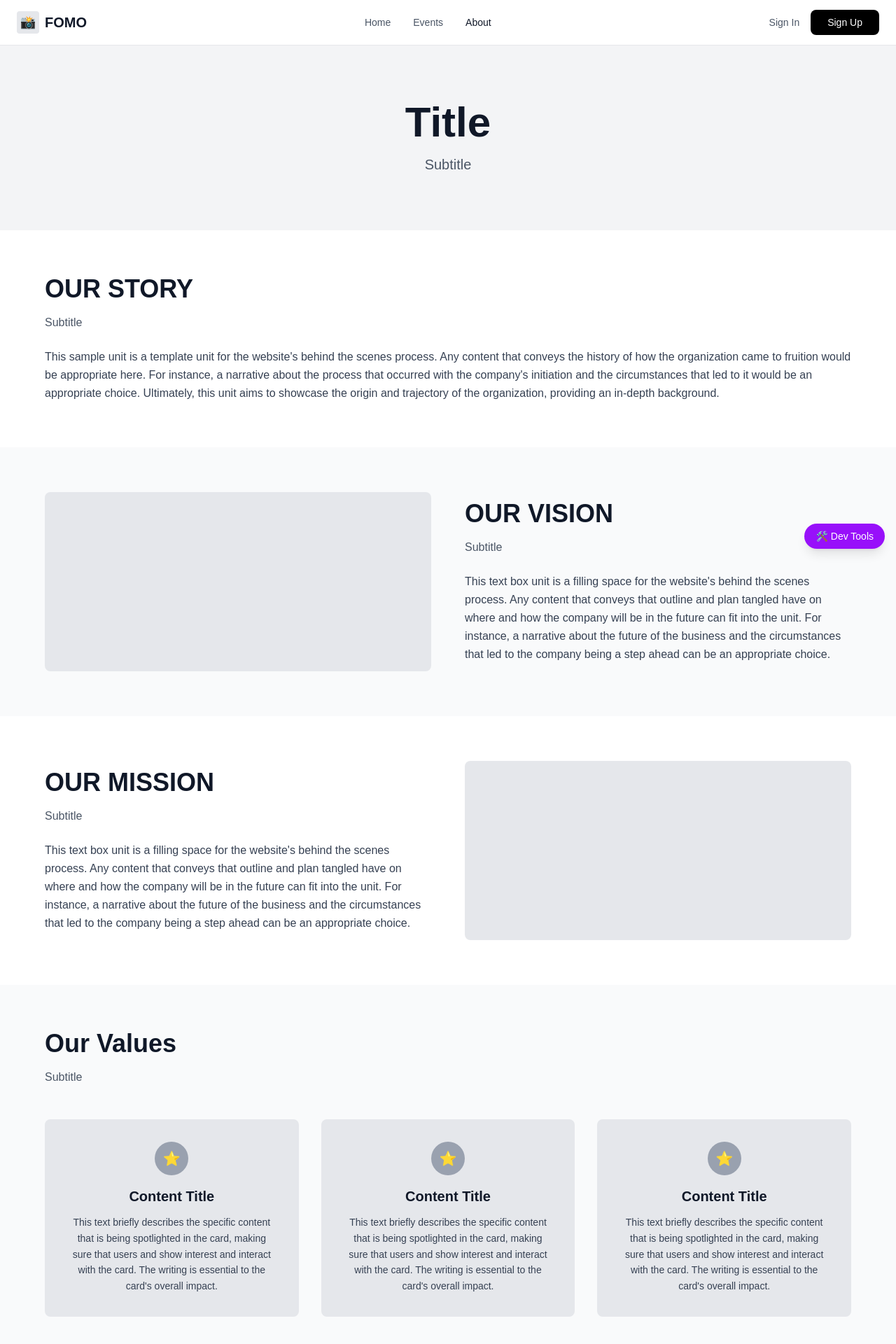
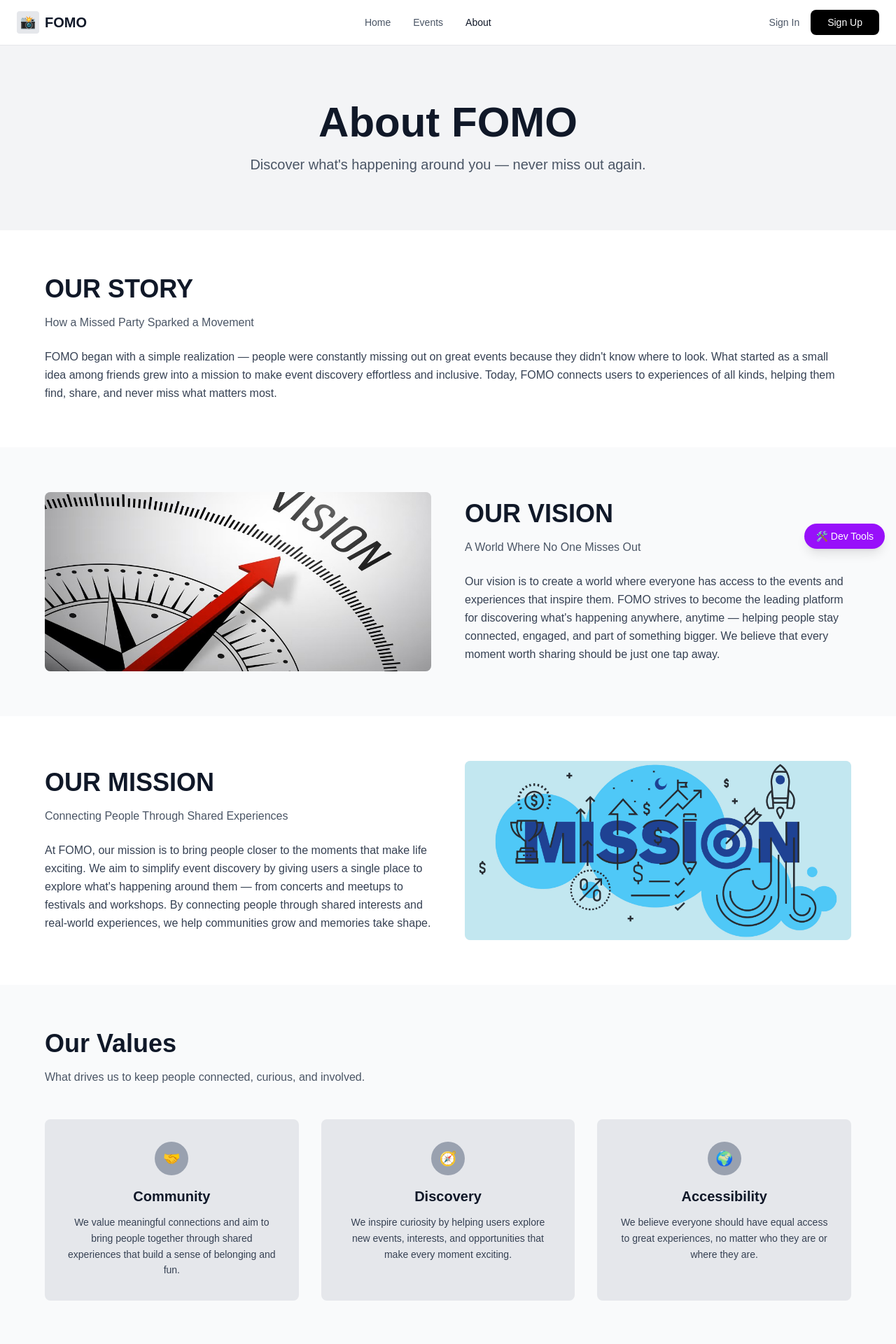
Before and after one commit to VanessaGikebe/FOMO-app, a Next.js app in the folder frontend/: page /p-about in a window 1280 px wide. Shown: the top 1920 px of the page at 70% size. Built offline with nearby package versions, Linux system fonts and the light colour scheme.

Commit message:
finish adding actual content to about page

```diff
--- a/frontend/src/components/pages/AboutPage.js
+++ b/frontend/src/components/pages/AboutPage.js
@@ -9,10 +9,10 @@ export default function AboutPage() {
       <section className="bg-gray-100 py-20 px-6">
         <div className="max-w-4xl mx-auto text-center">
           <h1 className="text-5xl md:text-6xl font-bold text-gray-900 mb-4">
-            Title
+            About FOMO
           </h1>
           <p className="text-xl text-gray-600">
-            Subtitle
+            Discover what's happening around you — never miss out again.
           </p>
         </div>
       </section>
@@ -23,9 +23,9 @@ export default function AboutPage() {
           <h2 className="text-4xl font-bold text-gray-900 mb-4">
             OUR STORY
           </h2>
-          <p className="text-gray-600 mb-6">Subtitle</p>
+          <p className="text-gray-600 mb-6">How a Missed Party Sparked a Movement</p>
           <p className="text-gray-700 leading-relaxed">
-            This sample unit is a template unit for the website's behind the scenes process. Any content that conveys the history of how the organization came to fruition would be appropriate here. For instance, a narrative about the process that occurred with the company's initiation and the circumstances that led to it would be an appropriate choice. Ultimately, this unit aims to showcase the origin and trajectory of the organization, providing an in-depth background.
+            FOMO began with a simple realization — people were constantly missing out on great events because they didn't know where to look. What started as a small idea among friends grew into a mission to make event discovery effortless and inclusive. Today, FOMO connects users to experiences of all kinds, helping them find, share, and never miss what matters most.
           </p>
         </div>
       </section>
@@ -34,14 +34,20 @@ export default function AboutPage() {
       <section className="py-16 px-6 bg-gray-50">
         <div className="max-w-6xl mx-auto">
           <div className="grid grid-cols-1 md:grid-cols-2 gap-12 items-center">
-            <div className="bg-gray-200 h-64 rounded-lg"></div>
+            <div className="bg-gray-200 h-64 rounded-lg">
+              <img
+                src="/vision.jpg"
+                alt="vision depiction"
+                className="rounded-lg object-cover w-full h-full"
+              />
+            </div>
             <div>
               <h2 className="text-4xl font-bold text-gray-900 mb-4">
                 OUR VISION
               </h2>
-              <p className="text-gray-600 mb-6">Subtitle</p>
+              <p className="text-gray-600 mb-6">A World Where No One Misses Out</p>
               <p className="text-gray-700 leading-relaxed">
-                This text box unit is a filling space for the website's behind the scenes process. Any content that conveys that outline and plan tangled have on where and how the company will be in the future can fit into the unit. For instance, a narrative about the future of the business and the circumstances that led to the company being a step ahead can be an appropriate choice.
+                Our vision is to create a world where everyone has access to the events and experiences that inspire them. FOMO strives to become the leading platform for discovering what's happening anywhere, anytime — helping people stay connected, engaged, and part of something bigger. We believe that every moment worth sharing should be just one tap away.
               </p>
             </div>
           </div>
@@ -56,12 +62,18 @@ export default function AboutPage() {
               <h2 className="text-4xl font-bold text-gray-900 mb-4">
                 OUR MISSION
               </h2>
-              <p className="text-gray-600 mb-6">Subtitle</p>
+              <p className="text-gray-600 mb-6">Connecting People Through Shared Experiences</p>
               <p className="text-gray-700 leading-relaxed">
-                This text box unit is a filling space for the website's behind the scenes process. Any content that conveys that outline and plan tangled have on where and how the company will be in the future can fit into the unit. For instance, a narrative about the future of the business and the circumstances that led to the company being a step ahead can be an appropriate choice.
+                At FOMO, our mission is to bring people closer to the moments that make life exciting. We aim to simplify event discovery by giving users a single place to explore what's happening around them — from concerts and meetups to festivals and workshops. By connecting people through shared interests and real-world experiences, we help communities grow and memories take shape.
               </p>
             </div>
-            <div className="bg-gray-200 h-64 rounded-lg order-1 md:order-2"></div>
+            <div className="bg-gray-200 h-64 rounded-lg order-1 md:order-2">
+              <img
+                src="/mission.jpg"
+                alt="mission depiction"
+                className="rounded-lg object-cover w-full h-full"
+              />
+            </div>
           </div>
         </div>
       </section>
@@ -72,45 +84,45 @@ export default function AboutPage() {
           <h2 className="text-4xl font-bold text-gray-900 mb-4">
             Our Values
           </h2>
-          <p className="text-gray-600 mb-12">Subtitle</p>
+          <p className="text-gray-600 mb-12">What drives us to keep people connected, curious, and involved.</p>
 
           <div className="grid grid-cols-1 md:grid-cols-3 gap-8">
             {/* Value Card 1 */}
             <div className="bg-gray-200 rounded-lg p-8 text-center">
               <div className="w-12 h-12 bg-gray-400 rounded-full mx-auto mb-4 flex items-center justify-center">
-                <span className="text-white text-xl">⭐</span>
+                <span className="text-white text-xl">🤝</span>
               </div>
               <h3 className="text-xl font-bold text-gray-900 mb-3">
-                Content Title
+                Community
               </h3>
               <p className="text-gray-700 text-sm leading-relaxed">
-                This text briefly describes the specific content that is being spotlighted in the card, making sure that users and show interest and interact with the card. The writing is essential to the card's overall impact.
+                We value meaningful connections and aim to bring people together through shared experiences that build a sense of belonging and fun.
               </p>
             </div>
 
             {/* Value Card 2 */}
             <div className="bg-gray-200 rounded-lg p-8 text-center">
               <div className="w-12 h-12 bg-gray-400 rounded-full mx-auto mb-4 flex items-center justify-center">
-                <span className="text-white text-xl">⭐</span>
+                <span className="text-white text-xl">🧭</span>
               </div>
               <h3 className="text-xl font-bold text-gray-900 mb-3">
-                Content Title
+                Discovery
               </h3>
               <p className="text-gray-700 text-sm leading-relaxed">
-                This text briefly describes the specific content that is being spotlighted in the card, making sure that users and show interest and interact with the card. The writing is essential to the card's overall impact.
+                We inspire curiosity by helping users explore new events, interests, and opportunities that make every moment exciting.
               </p>
             </div>
 
             {/* Value Card 3 */}
             <div className="bg-gray-200 rounded-lg p-8 text-center">
               <div className="w-12 h-12 bg-gray-400 rounded-full mx-auto mb-4 flex items-center justify-center">
-                <span className="text-white text-xl">⭐</span>
+                <span className="text-white text-xl">🌍</span>
               </div>
               <h3 className="text-xl font-bold text-gray-900 mb-3">
-                Content Title
+                Accessibility
               </h3>
               <p className="text-gray-700 text-sm leading-relaxed">
-                This text briefly describes the specific content that is being spotlighted in the card, making sure that users and show interest and interact with the card. The writing is essential to the card's overall impact.
+                We believe everyone should have equal access to great experiences, no matter who they are or where they are.
               </p>
             </div>
           </div>
@@ -121,10 +133,10 @@ export default function AboutPage() {
       <section className="py-20 px-6 bg-gray-200">
         <div className="max-w-4xl mx-auto text-center">
           <h2 className="text-4xl font-bold text-gray-900 mb-4">
-            Title
+            Get Started with FOMO
           </h2>
           <p className="text-xl text-gray-600 mb-8">
-            Subtitle
+            Join the community, explore events, and start making every moment count.
           </p>
           <Link href="/signup">
             <Button variant="primary" className="bg-black text-white hover:bg-gray-800">
```
Also changed, not shown: frontend/public/mission.jpg (added), frontend/public/vision.jpg (added).
